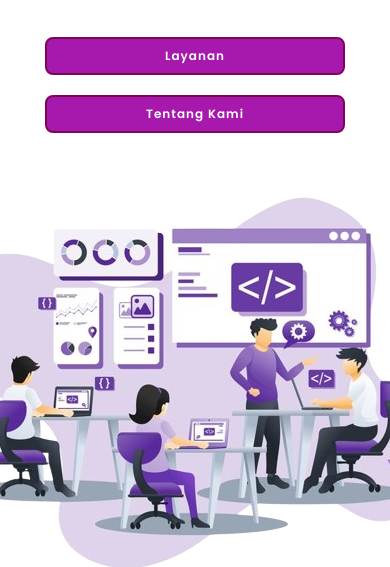
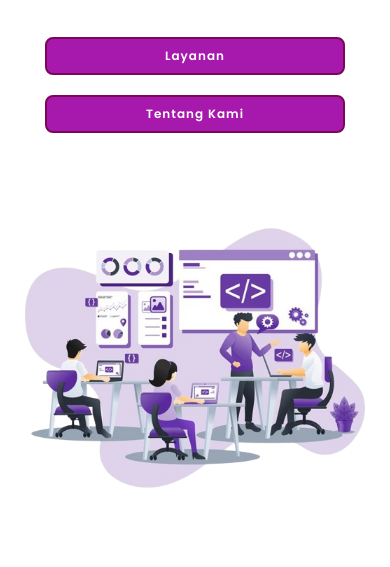
Before and after one commit to nuriinurr/uwii, a plain HTML site: page index.html in a window 390 px wide. Shown: the part 293-860 px from the top of the page. Drawn offline with nearby package versions, Linux system fonts and the light colour scheme.

Commit message:
Update Image

```diff
--- a/style.css
+++ b/style.css
@@ -299,6 +299,14 @@ header {
     .btn-box a {
         padding: 8px 15px;
         font-size: 12px;
+    }
+        .image {
+        margin-top: 50px;
+        width: 500px;
+    }
+
+    .image img {
+        max-width: 70%;
     }
 }
 
```
